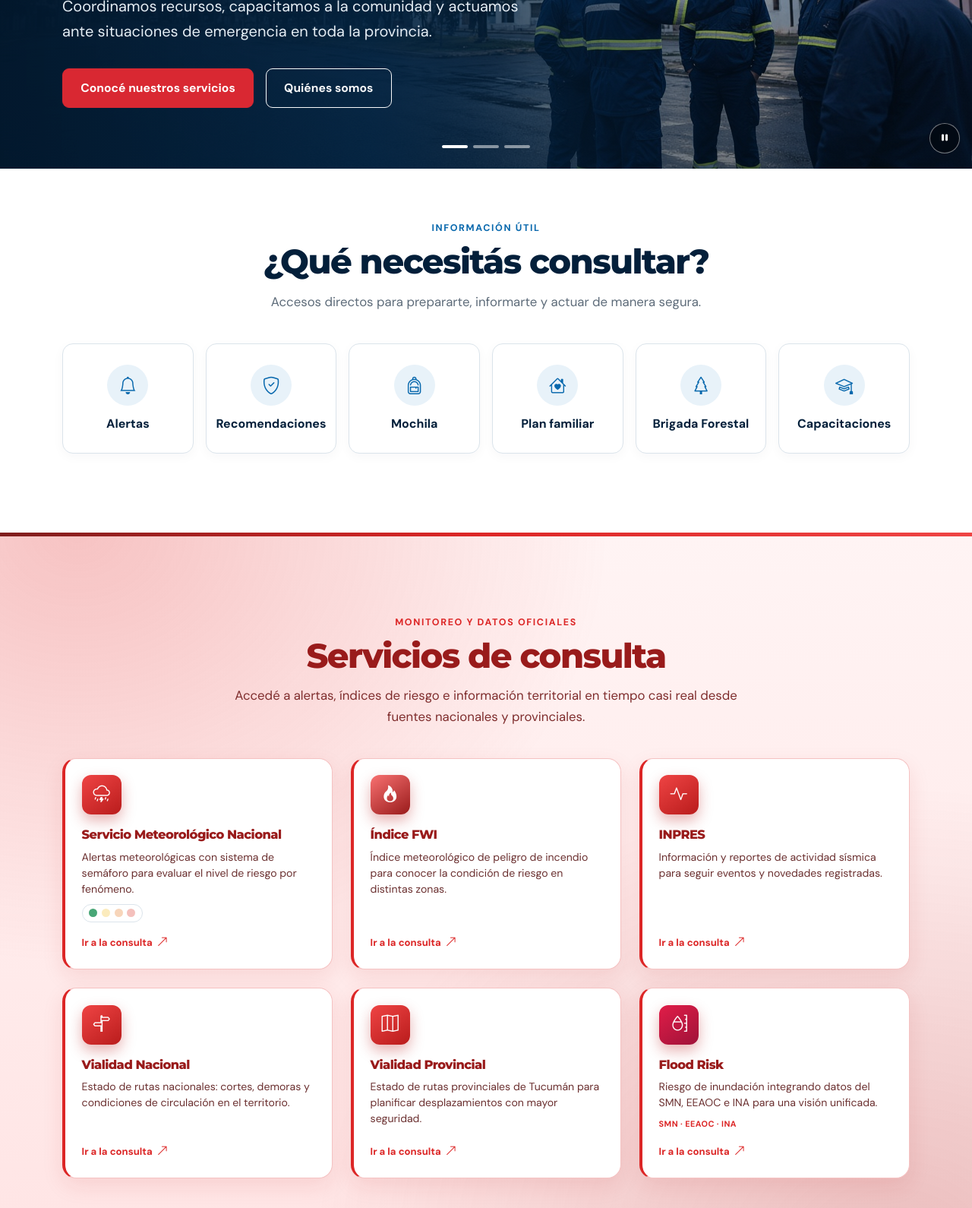
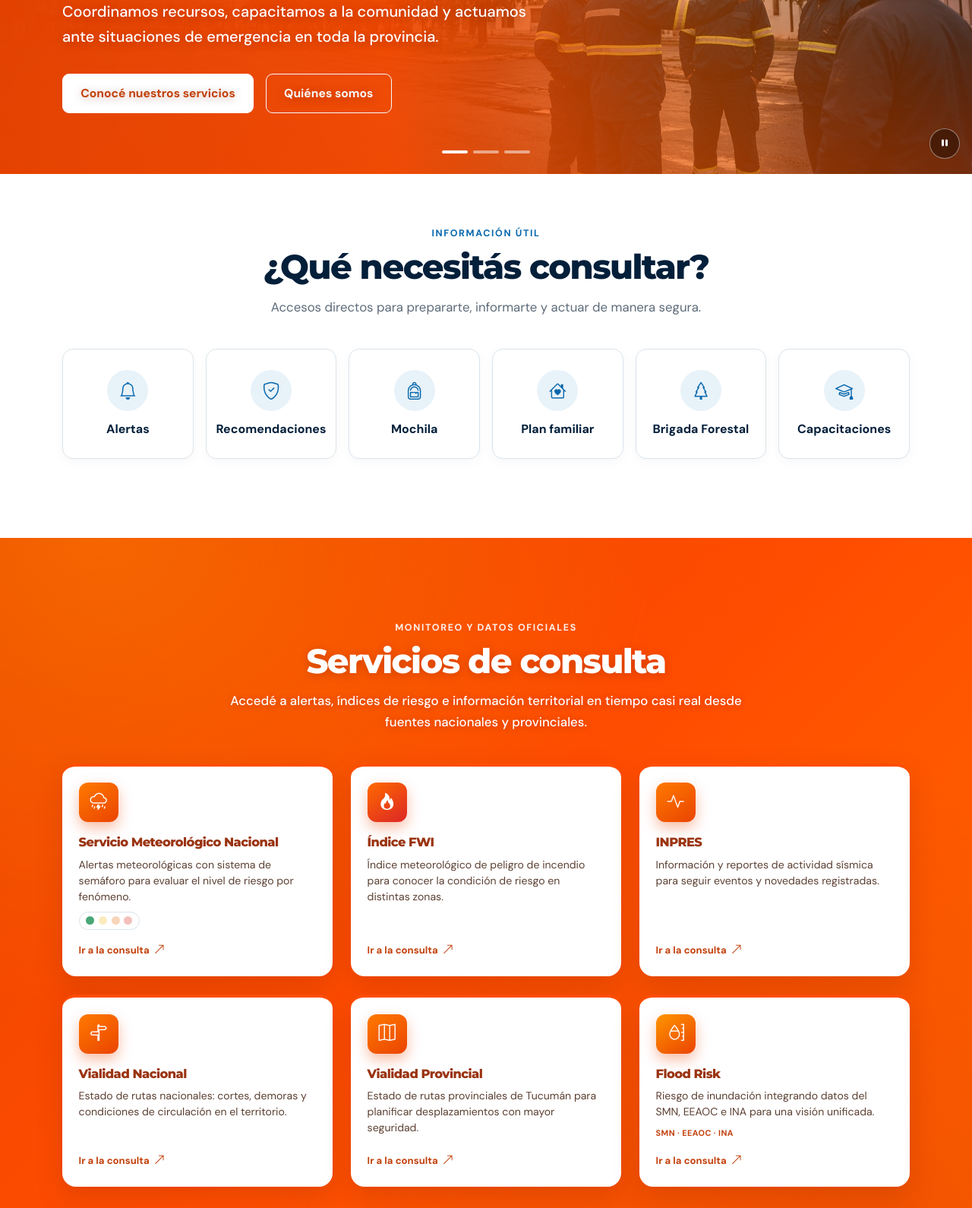
Before and after one commit to dgidd-desarrollo/disenio-web-pagina-de-Defensa-Civil-Tucuman, a plain HTML site: page index.html in a window 1280 px wide. Shown: the part 472-2062 px from the top of the page at 76% size. Drawn offline with nearby package versions, Linux system fonts and the light colour scheme.

Commit message:
cambio de color naranja

```diff
--- a/css/styles.css
+++ b/css/styles.css
@@ -123,6 +123,21 @@
   box-shadow: 0 5px 20px rgba(3, 31, 58, 0.04);
 }
 
+#mainNav {
+  padding-top: calc(0.5rem + 7px);
+}
+
+#mainNav::before {
+  content: "";
+  position: absolute;
+  top: 0;
+  right: 0;
+  left: 0;
+  height: 7px;
+  background: #ff4d00;
+  pointer-events: none;
+}
+
 .navbar-brand {
   padding: 0;
 }
@@ -207,7 +222,7 @@
 }
 
 .hero-section .carousel-inner {
-  background: var(--dc-blue-950);
+  background: #ff4d00;
 }
 
 .hero-image {
@@ -222,8 +237,8 @@
   position: absolute;
   inset: 0;
   background:
-    linear-gradient(90deg, rgba(2, 24, 45, 0.96) 0%, rgba(3, 36, 66, 0.88) 38%, rgba(3, 31, 58, 0.25) 72%, rgba(3, 31, 58, 0.1) 100%),
-    linear-gradient(0deg, rgba(2, 20, 38, 0.35), transparent 50%);
+    linear-gradient(90deg, rgba(234, 68, 0, 0.96) 0%, rgba(255, 77, 0, 0.9) 40%, rgba(255, 106, 0, 0.45) 72%, rgba(255, 120, 0, 0.2) 100%),
+    linear-gradient(0deg, rgba(220, 50, 0, 0.35), transparent 50%);
 }
 
 .hero-content {
@@ -238,7 +253,8 @@
 
 .hero-copy {
   width: min(670px, 74%);
-  color: #e9f2f8;
+  color: #fff;
+  text-shadow: 0 2px 12px rgba(120, 30, 0, 0.35);
 }
 
 .hero-copy h1,
@@ -253,7 +269,8 @@
 .hero-copy p {
   max-width: 640px;
   margin-bottom: 2rem;
-  color: #e5edf4;
+  color: #fff;
+  font-weight: 500;
   font-size: clamp(1.05rem, 1.7vw, 1.25rem);
   line-height: 1.65;
 }
@@ -297,10 +314,15 @@
 }
 
 .hero-section .btn-primary {
-  --bs-btn-bg: var(--dc-red);
-  --bs-btn-border-color: var(--dc-red);
-  --bs-btn-hover-bg: var(--dc-red-dark);
-  --bs-btn-hover-border-color: var(--dc-red-dark);
+  --bs-btn-color: #c2410c;
+  --bs-btn-bg: #fff;
+  --bs-btn-border-color: #fff;
+  --bs-btn-hover-color: #7c2d12;
+  --bs-btn-hover-bg: #ffedd5;
+  --bs-btn-hover-border-color: #ffedd5;
+  --bs-btn-active-color: #7c2d12;
+  --bs-btn-active-bg: #fed7aa;
+  --bs-btn-active-border-color: #fed7aa;
 }
 
 .carousel-control-prev,
@@ -555,33 +577,27 @@
 .consultation-section {
   position: relative;
   background:
-    radial-gradient(ellipse at 8% 0%, rgba(220, 38, 38, 0.24), transparent 42%),
-    radial-gradient(ellipse at 92% 100%, rgba(153, 27, 27, 0.2), transparent 46%),
-    linear-gradient(180deg, #fff4f4 0%, #ffe4e4 100%);
+    radial-gradient(ellipse at 10% 0%, rgba(255, 140, 0, 0.45), transparent 45%),
+    radial-gradient(ellipse at 90% 100%, rgba(220, 50, 0, 0.4), transparent 50%),
+    linear-gradient(135deg, #ea4400 0%, #ff4d00 50%, #ff6a00 100%);
   border-top: 0;
   border-bottom: 0;
 }
 
-.consultation-section::before {
-  content: "";
-  position: absolute;
-  top: 0;
-  right: 0;
-  left: 0;
-  height: 5px;
-  background: linear-gradient(90deg, #7f1d1d 0%, #dc2626 48%, #ef4444 100%);
-}
-
 .consultation-section .section-label {
-  color: #dc2626;
+  color: #fff;
+  opacity: 0.92;
 }
 
 .consultation-section .section-heading h2 {
-  color: #991b1b;
+  color: #fff;
+  text-shadow: 0 2px 12px rgba(120, 30, 0, 0.3);
 }
 
 .consultation-section .section-heading p {
-  color: #7f2d2d;
+  color: #fff;
+  font-weight: 500;
+  text-shadow: 0 1px 8px rgba(120, 30, 0, 0.3);
 }
 
 .consultation-card {
@@ -592,20 +608,19 @@
   padding: 1.35rem;
   color: var(--dc-ink);
   background: #fff;
-  border: 1px solid #f5c2c2;
-  border-left: 4px solid #dc2626;
+  border: 0;
+  border-top: 4px solid #ff4d00;
   border-radius: var(--dc-radius);
-  box-shadow: 0 10px 28px rgba(185, 28, 28, 0.1);
+  box-shadow: 0 14px 34px rgba(140, 35, 0, 0.22);
   text-decoration: none;
   transition: border-color 0.2s ease, box-shadow 0.2s ease, transform 0.2s ease;
 }
 
 .consultation-card:hover {
   color: var(--dc-ink);
-  border-color: #f0a8a8;
-  border-left-color: #991b1b;
-  box-shadow: 0 16px 36px rgba(185, 28, 28, 0.22);
-  transform: translateY(-3px);
+  border-top-color: #c2410c;
+  box-shadow: 0 20px 44px rgba(140, 35, 0, 0.34);
+  transform: translateY(-4px);
 }
 
 .consultation-card-icon {
@@ -614,18 +629,18 @@
   display: grid;
   place-items: center;
   color: #fff;
-  background: linear-gradient(145deg, #ef4444, #b91c1c);
+  background: linear-gradient(145deg, #ff7a00, #ea4400);
   border-radius: 12px;
   font-size: 1.4rem;
-  box-shadow: 0 8px 18px rgba(185, 28, 28, 0.34);
+  box-shadow: 0 8px 18px rgba(234, 68, 0, 0.35);
 }
 
 .consultation-card-icon-fire {
-  background: linear-gradient(145deg, #f87171, #991b1b);
+  background: linear-gradient(145deg, #ff6a00, #dc2626);
 }
 
 .consultation-card-icon-water {
-  background: linear-gradient(145deg, #e11d48, #9f1239);
+  background: linear-gradient(145deg, #ff9500, #ea4400);
 }
 
 .consultation-card-body {
@@ -637,7 +652,7 @@
 
 .consultation-card h3 {
   margin: 0;
-  color: #991b1b;
+  color: #9a3412;
   font-size: 1.02rem;
   line-height: 1.25;
 }
@@ -645,13 +660,13 @@
 .consultation-card p {
   flex: 1;
   margin: 0;
-  color: #6b3030;
+  color: #5c4033;
   font-size: 0.88rem;
   line-height: 1.5;
 }
 
 .consultation-card-meta {
-  color: #dc2626;
+  color: #c2410c;
   font-size: 0.68rem;
   font-weight: 800;
   letter-spacing: 0.04em;
@@ -698,13 +713,13 @@
   gap: 0.35rem;
   align-items: center;
   margin-top: 0.35rem;
-  color: #dc2626;
+  color: #c2410c;
   font-size: 0.82rem;
   font-weight: 800;
 }
 
 .consultation-card:hover .consultation-card-cta {
-  color: #7f1d1d;
+  color: #9a3412;
 }
 
 .consultation-card-cta i {
@@ -1530,7 +1545,7 @@
   }
 
   .hero-overlay {
-    background: linear-gradient(90deg, rgba(2, 24, 45, 0.96), rgba(3, 36, 66, 0.72)), linear-gradient(0deg, rgba(2,20,38,.6), transparent);
+    background: linear-gradient(90deg, rgba(234, 68, 0, 0.95), rgba(255, 77, 0, 0.85)), linear-gradient(0deg, rgba(220, 50, 0, 0.45), transparent);
   }
 
   .hero-image {
```
